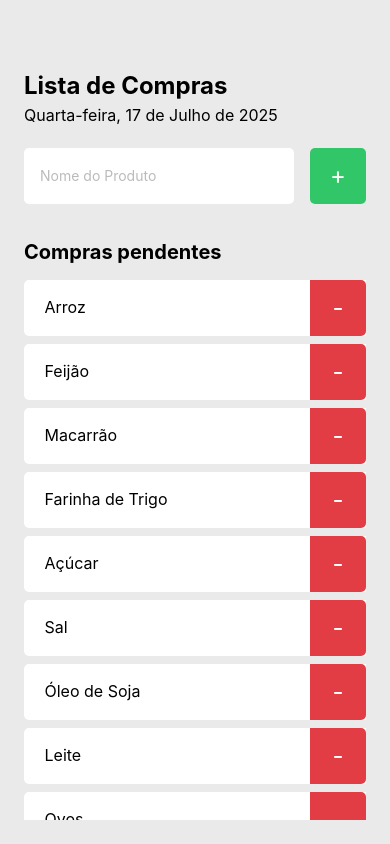
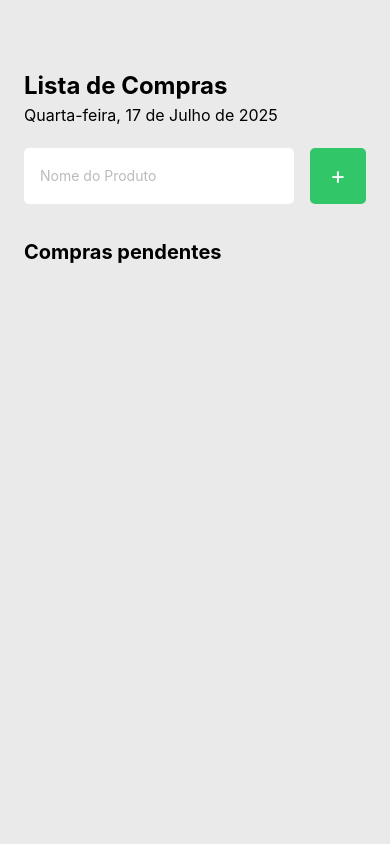
Before and after one commit to victor4232/mobile1---fundamento, a React Native app: screen / in a window 390 px wide. Built offline with nearby package versions, Linux system fonts and the light colour scheme.

Commit message:
scrollview

```diff
--- a/src/screens/Home.tsx
+++ b/src/screens/Home.tsx
@@ -83,11 +83,13 @@ export function Home() {
             <View style={style.list}>
                 {/* <Text style={style.listEmptyText}>Comprou todos os produtos? Adicione produtos a sua lista de compras</Text> */}
 
-                <ScrollView>
+                {/* <ScrollView>
                     {
                         products.map((product) => <Product key={product} name={product} onRemove={() => handleProductRemove(product)} />)
                     }
-                </ScrollView>
+                </ScrollView> */}
+
+
             </View>
 
         </View>
```
